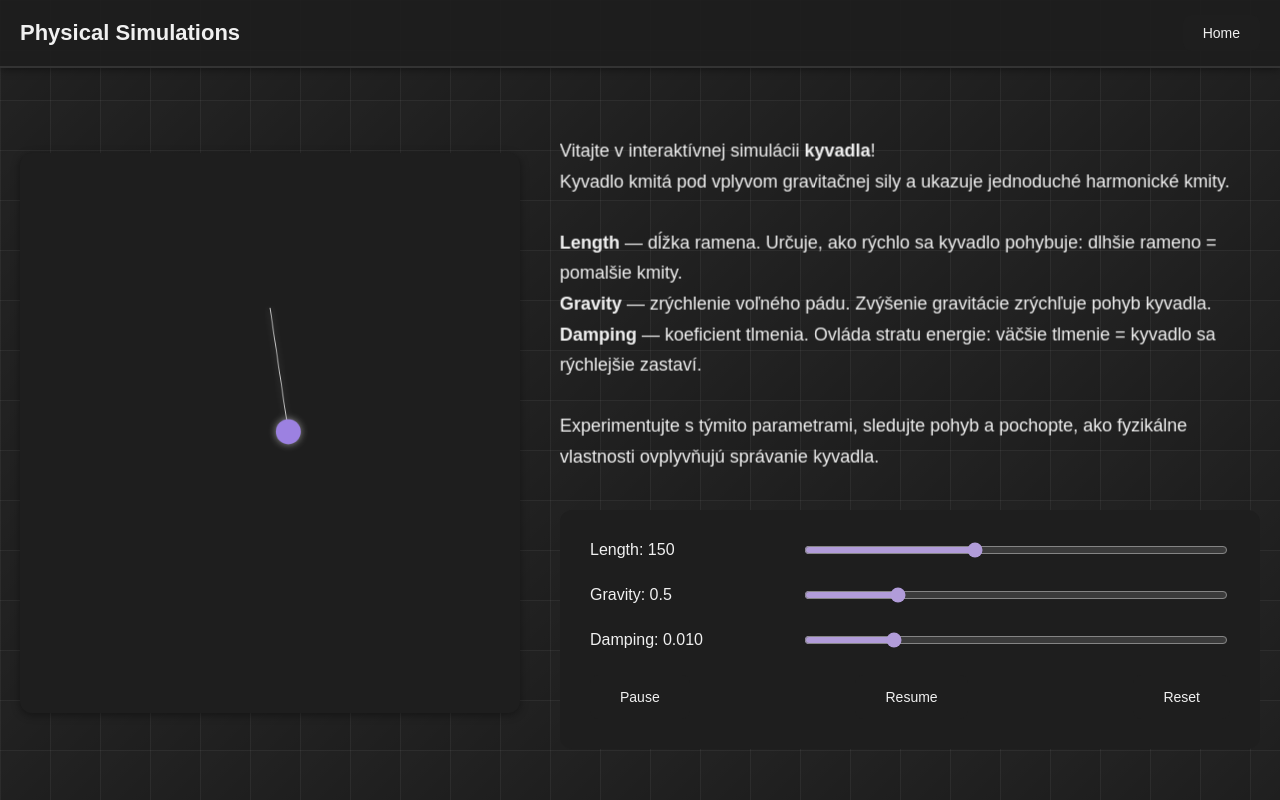
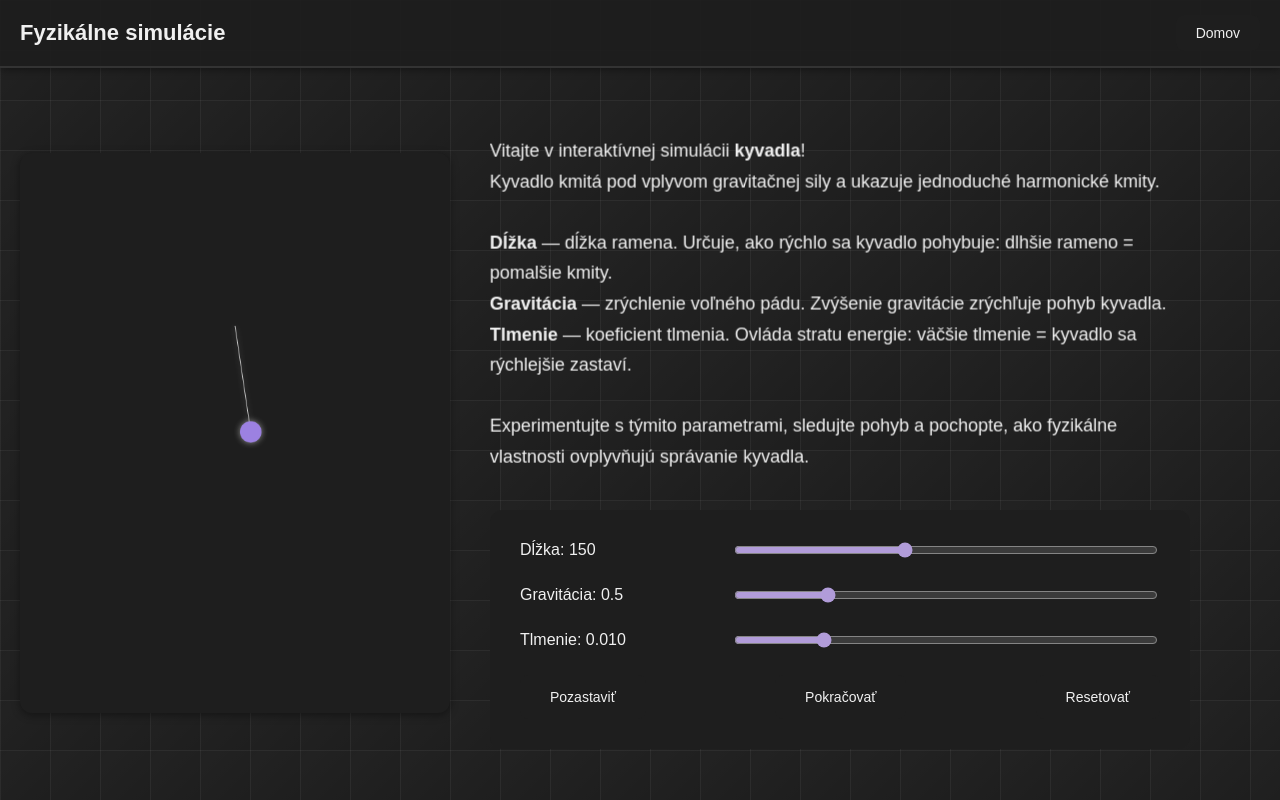
Before and after one commit to Weeqxa/PhysicsSimulator, a React app in the folder frontend/: page /pendulum in a window 1280 px wide. Built offline with nearby package versions, Linux system fonts and the light colour scheme; the HTML template or start-up script is replaced by a standard one.

Commit message:
localization for pendulum simulation and controls

```diff
--- a/frontend/src/components/pendulum/PendulumSimulation.jsx
+++ b/frontend/src/components/pendulum/PendulumSimulation.jsx
@@ -49,9 +49,9 @@ export default function PendulumSimulation() {
                         Vitajte v interaktívnej simulácii <strong>kyvadla</strong>!<br/>
                         Kyvadlo kmitá pod vplyvom gravitačnej sily a ukazuje jednoduché harmonické kmity.<br/><br/>
 
-                        <strong>Length</strong> — dĺžka ramena. Určuje, ako rýchlo sa kyvadlo pohybuje: dlhšie rameno = pomalšie kmity.<br/>
-                        <strong>Gravity</strong> — zrýchlenie voľného pádu. Zvýšenie gravitácie zrýchľuje pohyb kyvadla.<br/>
-                        <strong>Damping</strong> — koeficient tlmenia. Ovláda stratu energie: väčšie tlmenie = kyvadlo sa rýchlejšie zastaví.<br/><br/>
+                        <strong>Dĺžka</strong> — dĺžka ramena. Určuje, ako rýchlo sa kyvadlo pohybuje: dlhšie rameno = pomalšie kmity.<br/>
+                        <strong>Gravitácia</strong> — zrýchlenie voľného pádu. Zvýšenie gravitácie zrýchľuje pohyb kyvadla.<br/>
+                        <strong>Tlmenie</strong> — koeficient tlmenia. Ovláda stratu energie: väčšie tlmenie = kyvadlo sa rýchlejšie zastaví.<br/><br/>
 
                         Experimentujte s týmito parametrami, sledujte pohyb a pochopte, ako fyzikálne vlastnosti ovplyvňujú správanie kyvadla.
                     </p>
@@ -60,7 +60,7 @@ export default function PendulumSimulation() {
                 {/* Панель керування */}
                 <div className={styles.controls}>
                     <div className={styles.row}>
-                        <label>Length: {length}</label>
+                        <label>Dĺžka: {length}</label>
                         <input
                             type="range"
                             min="50"
@@ -71,7 +71,7 @@ export default function PendulumSimulation() {
                     </div>
 
                     <div className={styles.row}>
-                        <label>Gravity: {gravity}</label>
+                        <label>Gravitácia: {gravity}</label>
                         <input
                             type="range"
                             min="0.1"
@@ -83,7 +83,7 @@ export default function PendulumSimulation() {
                     </div>
 
                     <div className={styles.row}>
-                        <label>Damping: {damping.toFixed(3)}</label>
+                        <label>Tlmenie: {damping.toFixed(3)}</label>
                         <input
                             type="range"
                             min="0"
@@ -96,13 +96,13 @@ export default function PendulumSimulation() {
 
                     <div className={styles.buttons}>
                         <button className="btn" onClick={handlePause}>
-                            Pause
+                            Pozastaviť
                         </button>
                         <button className="btn" onClick={handleResume}>
-                            Resume
+                            Pokračovať
                         </button>
                         <button className="btn" onClick={handleReset}>
-                            Reset
+                            Resetovať
                         </button>
                     </div>
                 </div>
--- a/frontend/src/pages/PendulumPage.jsx
+++ b/frontend/src/pages/PendulumPage.jsx
@@ -7,9 +7,9 @@ export default function PendulumPage() {
         <div>
             {/* ========================= ВЕРХНЯ ПАНЕЛЬ ========================= */}
             <div className="top-bar">
-                <div className="logo">Physical Simulations</div>
+                <div className="logo">Fyzikálne simulácie</div>
                 <div className="top-right-buttons">
-                    <a href="/" className="btn">Home</a>
+                    <a href="/" className="btn">Domov</a>
                 </div>
             </div>
 
--- a/frontend/src/styles/Pendulum.module.css
+++ b/frontend/src/styles/Pendulum.module.css
@@ -42,6 +42,8 @@
     justify-content: flex-start;
     align-items: flex-start;
     gap: 20px;
+
+    margin-right: 70px;
 }
 
 /* =========================
```
